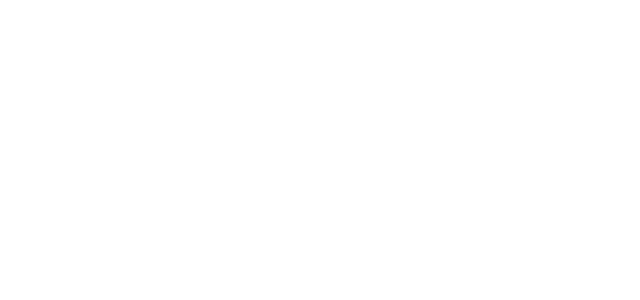
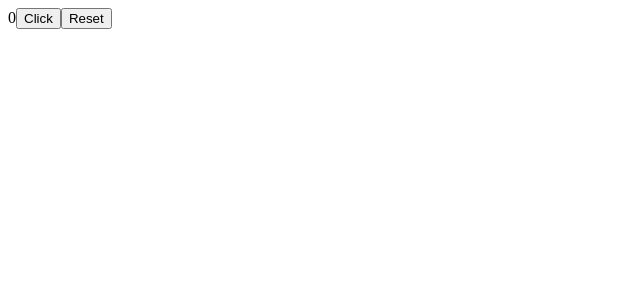
Before and after one commit to oto-webdev/React, a React (Vite) app: page / in a window 1280 px wide. Shown: the top 300 px of the page, without its empty margins (0-640 px from the left). Built offline with nearby package versions, Linux system fonts and the light colour scheme.

Commit message:
useState hook

```diff
--- a/src/App.jsx
+++ b/src/App.jsx
@@ -1,9 +1,10 @@
-import React from 'react'
+import React, { useState } from 'react'
+import State from './hooks/State';
 
 const App = () => {
   return (
     <div className=''>
-
+      <State />
     </div>
   )
 }
--- /dev/null
+++ b/src/hooks/State.jsx
@@ -0,0 +1,17 @@
+import React, {useState} from 'react'
+
+const State = () => {
+    const [count, setCount] = useState(0)
+
+  const inc = () => setCount(count + 1)
+  const reset = () => setCount(0)
+  return (
+    <div className=''>
+        {count}
+        <button onClick={inc}>Click</button>
+        <button onClick={reset}>Reset</button>
+    </div>
+  )
+}
+
+export default State;
```
